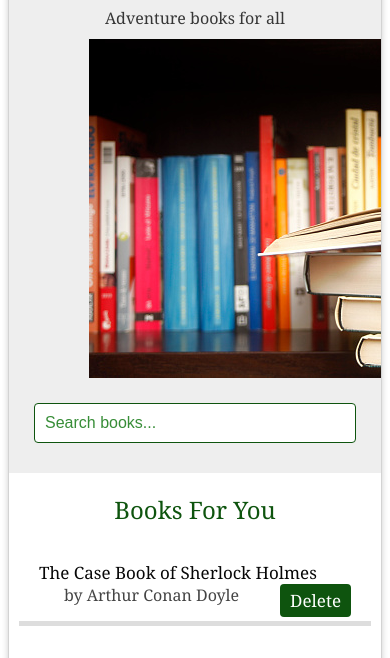
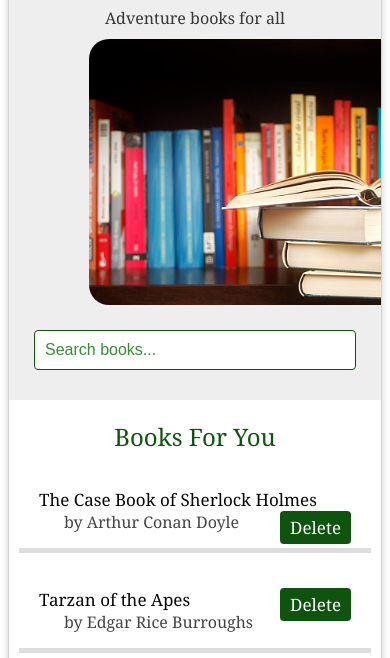
Before and after one commit to NBru-cee/EpicTopia, a plain HTML site: page index.html in a window 390 px wide. Shown: the part 112-770 px from the top of the page. Drawn offline with Linux system fonts and the light colour scheme.

Commit message:
changed some styles

```diff
--- a/books.css
+++ b/books.css
@@ -33,6 +33,13 @@ h2 {
 
 #page-banner img {
      margin-left: 80px;
+     border-radius: 20px;
+}
+
+@media (max-width:600px){
+     #page-banner img{
+          width: 400px;
+     }
 }
 
 #page-banner h1,
```
